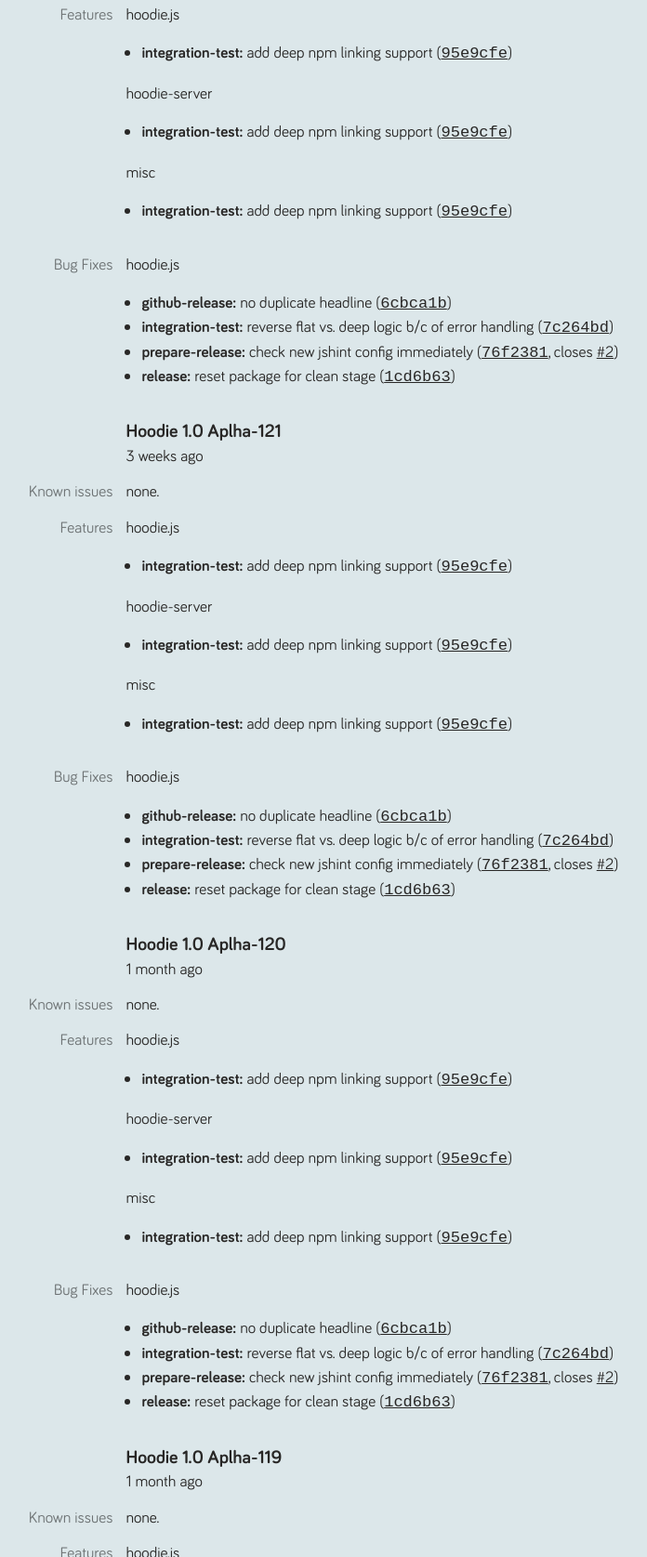
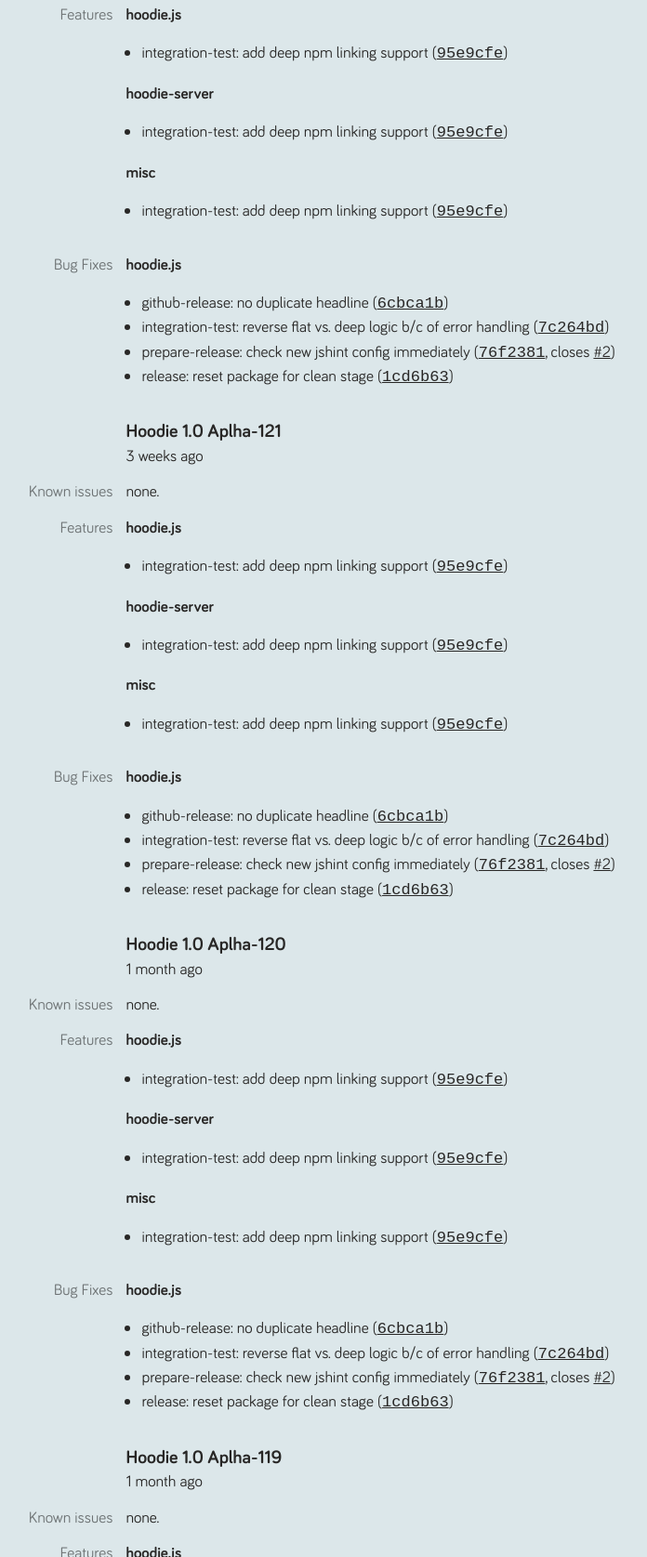
Before and after one commit to gr2m/status.hood.ie, a plain HTML site: page index.html in a window 1280 px wide. Shown: the part 1125-2800 px from the top of the page at 93% size, without its empty margins (295-991 px from the left). Drawn offline with Linux system fonts and the light colour scheme.

Commit message:
fix: bold module names

```diff
--- a/index.html
+++ b/index.html
@@ -33,27 +33,27 @@
           <th>Features</th>
           <td>
 
-            <p>hoodie.js</p>
+            <p><strong>hoodie.js</strong></p>
 
             <ul>
                 <li>
-                    <strong>integration-test:</strong> add deep npm linking support (<a href="https://github.com/hoodiehq/grunt-release-hoodie/commit/95e9cfe9511448cfbc58dfea5d6329fb1c08018f" class="commit-link"><tt>95e9cfe</tt></a>)
+                    integration-test: add deep npm linking support (<a href="https://github.com/hoodiehq/grunt-release-hoodie/commit/95e9cfe9511448cfbc58dfea5d6329fb1c08018f" class="commit-link"><tt>95e9cfe</tt></a>)
                 </li>
             </ul>
 
-            <p>hoodie-server</p>
+            <p><strong>hoodie-server</strong></p>
 
             <ul>
                 <li>
-                    <strong>integration-test:</strong> add deep npm linking support (<a href="https://github.com/hoodiehq/grunt-release-hoodie/commit/95e9cfe9511448cfbc58dfea5d6329fb1c08018f" class="commit-link"><tt>95e9cfe</tt></a>)
+                    integration-test: add deep npm linking support (<a href="https://github.com/hoodiehq/grunt-release-hoodie/commit/95e9cfe9511448cfbc58dfea5d6329fb1c08018f" class="commit-link"><tt>95e9cfe</tt></a>)
                 </li>
             </ul>
 
-            <p>misc</p>
+            <p><strong>misc</strong></p>
 
             <ul>
                 <li>
-                    <strong>integration-test:</strong> add deep npm linking support (<a href="https://github.com/hoodiehq/grunt-release-hoodie/commit/95e9cfe9511448cfbc58dfea5d6329fb1c08018f" class="commit-link"><tt>95e9cfe</tt></a>)
+                    integration-test: add deep npm linking support (<a href="https://github.com/hoodiehq/grunt-release-hoodie/commit/95e9cfe9511448cfbc58dfea5d6329fb1c08018f" class="commit-link"><tt>95e9cfe</tt></a>)
                 </li>
             </ul>
           </td>
@@ -64,20 +64,20 @@
           </th>
           <td>
 
-            <p>hoodie.js</p>
+            <p><strong>hoodie.js</strong></p>
 
             <ul>
                 <li>
-                    <strong>github-release:</strong> no duplicate headline (<a href="https://github.com/hoodiehq/grunt-release-hoodie/commit/6cbca1be270986b536ff118ddac9ee9f8a06b08c" class="commit-link"><tt>6cbca1b</tt></a>)
+                    github-release: no duplicate headline (<a href="https://github.com/hoodiehq/grunt-release-hoodie/commit/6cbca1be270986b536ff118ddac9ee9f8a06b08c" class="commit-link"><tt>6cbca1b</tt></a>)
                 </li>
                 <li>
-                    <strong>integration-test:</strong> reverse flat vs. deep logic b/c of error handling (<a href="https://github.com/hoodiehq/grunt-release-hoodie/commit/7c264bd9a4080cff07e274a5b7cb8d218e9c41dc" class="commit-link"><tt>7c264bd</tt></a>)
+                    integration-test: reverse flat vs. deep logic b/c of error handling (<a href="https://github.com/hoodiehq/grunt-release-hoodie/commit/7c264bd9a4080cff07e274a5b7cb8d218e9c41dc" class="commit-link"><tt>7c264bd</tt></a>)
                 </li>
                 <li>
-                    <strong>prepare-release:</strong> check new jshint config immediately (<a href="https://github.com/hoodiehq/grunt-release-hoodie/commit/76f238120e74f0956425657b749d3f6211d20ab5" class="commit-link"><tt>76f2381</tt></a>, closes <a href="https://github.com/hoodiehq/grunt-release-hoodie/issues/2" class="issue-link" title="Run JSHint right after pulling dotfiles">#2</a>)
+                    prepare-release: check new jshint config immediately (<a href="https://github.com/hoodiehq/grunt-release-hoodie/commit/76f238120e74f0956425657b749d3f6211d20ab5" class="commit-link"><tt>76f2381</tt></a>, closes <a href="https://github.com/hoodiehq/grunt-release-hoodie/issues/2" class="issue-link" title="Run JSHint right after pulling dotfiles">#2</a>)
                 </li>
                 <li>
-                    <strong>release:</strong> reset package for clean stage (<a href="https://github.com/hoodiehq/grunt-release-hoodie/commit/1cd6b634c2dacf95216cf41a86328633283cf44a" class="commit-link"><tt>1cd6b63</tt></a>)
+                    release: reset package for clean stage (<a href="https://github.com/hoodiehq/grunt-release-hoodie/commit/1cd6b634c2dacf95216cf41a86328633283cf44a" class="commit-link"><tt>1cd6b63</tt></a>)
                 </li>
             </ul>
           </td>
@@ -124,27 +124,27 @@
             <th>Features</th>
             <td>
 
-              <p>hoodie.js</p>
+              <p><strong>hoodie.js</strong></p>
 
               <ul>
                   <li>
-                      <strong>integration-test:</strong> add deep npm linking support (<a href="https://github.com/hoodiehq/grunt-release-hoodie/commit/95e9cfe9511448cfbc58dfea5d6329fb1c08018f" class="commit-link"><tt>95e9cfe</tt></a>)
+                      integration-test: add deep npm linking support (<a href="https://github.com/hoodiehq/grunt-release-hoodie/commit/95e9cfe9511448cfbc58dfea5d6329fb1c08018f" class="commit-link"><tt>95e9cfe</tt></a>)
                   </li>
               </ul>
 
-              <p>hoodie-server</p>
+              <p><strong>hoodie-server</strong></p>
 
               <ul>
                   <li>
-                      <strong>integration-test:</strong> add deep npm linking support (<a href="https://github.com/hoodiehq/grunt-release-hoodie/commit/95e9cfe9511448cfbc58dfea5d6329fb1c08018f" class="commit-link"><tt>95e9cfe</tt></a>)
+                      integration-test: add deep npm linking support (<a href="https://github.com/hoodiehq/grunt-release-hoodie/commit/95e9cfe9511448cfbc58dfea5d6329fb1c08018f" class="commit-link"><tt>95e9cfe</tt></a>)
                   </li>
               </ul>
 
-              <p>misc</p>
+              <p><strong>misc</strong></p>
 
               <ul>
                   <li>
-                      <strong>integration-test:</strong> add deep npm linking support (<a href="https://github.com/hoodiehq/grunt-release-hoodie/commit/95e9cfe9511448cfbc58dfea5d6329fb1c08018f" class="commit-link"><tt>95e9cfe</tt></a>)
+                      integration-test: add deep npm linking support (<a href="https://github.com/hoodiehq/grunt-release-hoodie/commit/95e9cfe9511448cfbc58dfea5d6329fb1c08018f" class="commit-link"><tt>95e9cfe</tt></a>)
                   </li>
               </ul>
             </td>
@@ -155,20 +155,20 @@
             </th>
             <td>
 
-              <p>hoodie.js</p>
+              <p><strong>hoodie.js</strong></p>
 
               <ul>
                   <li>
-                      <strong>github-release:</strong> no duplicate headline (<a href="https://github.com/hoodiehq/grunt-release-hoodie/commit/6cbca1be270986b536ff118ddac9ee9f8a06b08c" class="commit-link"><tt>6cbca1b</tt></a>)
+                      github-release: no duplicate headline (<a href="https://github.com/hoodiehq/grunt-release-hoodie/commit/6cbca1be270986b536ff118ddac9ee9f8a06b08c" class="commit-link"><tt>6cbca1b</tt></a>)
                   </li>
                   <li>
-                      <strong>integration-test:</strong> reverse flat vs. deep logic b/c of error handling (<a href="https://github.com/hoodiehq/grunt-release-hoodie/commit/7c264bd9a4080cff07e274a5b7cb8d218e9c41dc" class="commit-link"><tt>7c264bd</tt></a>)
+                      integration-test: reverse flat vs. deep logic b/c of error handling (<a href="https://github.com/hoodiehq/grunt-release-hoodie/commit/7c264bd9a4080cff07e274a5b7cb8d218e9c41dc" class="commit-link"><tt>7c264bd</tt></a>)
                   </li>
                   <li>
-                      <strong>prepare-release:</strong> check new jshint config immediately (<a href="https://github.com/hoodiehq/grunt-release-hoodie/commit/76f238120e74f0956425657b749d3f6211d20ab5" class="commit-link"><tt>76f2381</tt></a>, closes <a href="https://github.com/hoodiehq/grunt-release-hoodie/issues/2" class="issue-link" title="Run JSHint right after pulling dotfiles">#2</a>)
+                      prepare-release: check new jshint config immediately (<a href="https://github.com/hoodiehq/grunt-release-hoodie/commit/76f238120e74f0956425657b749d3f6211d20ab5" class="commit-link"><tt>76f2381</tt></a>, closes <a href="https://github.com/hoodiehq/grunt-release-hoodie/issues/2" class="issue-link" title="Run JSHint right after pulling dotfiles">#2</a>)
                   </li>
                   <li>
-                      <strong>release:</strong> reset package for clean stage (<a href="https://github.com/hoodiehq/grunt-release-hoodie/commit/1cd6b634c2dacf95216cf41a86328633283cf44a" class="commit-link"><tt>1cd6b63</tt></a>)
+                      release: reset package for clean stage (<a href="https://github.com/hoodiehq/grunt-release-hoodie/commit/1cd6b634c2dacf95216cf41a86328633283cf44a" class="commit-link"><tt>1cd6b63</tt></a>)
                   </li>
               </ul>
             </td>
@@ -197,27 +197,27 @@
             <th>Features</th>
             <td>
 
-              <p>hoodie.js</p>
+              <p><strong>hoodie.js</strong></p>
 
               <ul>
                   <li>
-                      <strong>integration-test:</strong> add deep npm linking support (<a href="https://github.com/hoodiehq/grunt-release-hoodie/commit/95e9cfe9511448cfbc58dfea5d6329fb1c08018f" class="commit-link"><tt>95e9cfe</tt></a>)
+                      integration-test: add deep npm linking support (<a href="https://github.com/hoodiehq/grunt-release-hoodie/commit/95e9cfe9511448cfbc58dfea5d6329fb1c08018f" class="commit-link"><tt>95e9cfe</tt></a>)
                   </li>
               </ul>
 
-              <p>hoodie-server</p>
+              <p><strong>hoodie-server</strong></p>
 
               <ul>
                   <li>
-                      <strong>integration-test:</strong> add deep npm linking support (<a href="https://github.com/hoodiehq/grunt-release-hoodie/commit/95e9cfe9511448cfbc58dfea5d6329fb1c08018f" class="commit-link"><tt>95e9cfe</tt></a>)
+                      integration-test: add deep npm linking support (<a href="https://github.com/hoodiehq/grunt-release-hoodie/commit/95e9cfe9511448cfbc58dfea5d6329fb1c08018f" class="commit-link"><tt>95e9cfe</tt></a>)
                   </li>
               </ul>
 
-              <p>misc</p>
+              <p><strong>misc</strong></p>
 
               <ul>
                   <li>
-                      <strong>integration-test:</strong> add deep npm linking support (<a href="https://github.com/hoodiehq/grunt-release-hoodie/commit/95e9cfe9511448cfbc58dfea5d6329fb1c08018f" class="commit-link"><tt>95e9cfe</tt></a>)
+                      integration-test: add deep npm linking support (<a href="https://github.com/hoodiehq/grunt-release-hoodie/commit/95e9cfe9511448cfbc58dfea5d6329fb1c08018f" class="commit-link"><tt>95e9cfe</tt></a>)
                   </li>
               </ul>
             </td>
@@ -228,20 +228,20 @@
             </th>
             <td>
 
-              <p>hoodie.js</p>
+              <p><strong>hoodie.js</strong></p>
 
               <ul>
                   <li>
-                      <strong>github-release:</strong> no duplicate headline (<a href="https://github.com/hoodiehq/grunt-release-hoodie/commit/6cbca1be270986b536ff118ddac9ee9f8a06b08c" class="commit-link"><tt>6cbca1b</tt></a>)
+                      github-release: no duplicate headline (<a href="https://github.com/hoodiehq/grunt-release-hoodie/commit/6cbca1be270986b536ff118ddac9ee9f8a06b08c" class="commit-link"><tt>6cbca1b</tt></a>)
                   </li>
                   <li>
-                      <strong>integration-test:</strong> reverse flat vs. deep logic b/c of error handling (<a href="https://github.com/hoodiehq/grunt-release-hoodie/commit/7c264bd9a4080cff07e274a5b7cb8d218e9c41dc" class="commit-link"><tt>7c264bd</tt></a>)
+                      integration-test: reverse flat vs. deep logic b/c of error handling (<a href="https://github.com/hoodiehq/grunt-release-hoodie/commit/7c264bd9a4080cff07e274a5b7cb8d218e9c41dc" class="commit-link"><tt>7c264bd</tt></a>)
                   </li>
                   <li>
-                      <strong>prepare-release:</strong> check new jshint config immediately (<a href="https://github.com/hoodiehq/grunt-release-hoodie/commit/76f238120e74f0956425657b749d3f6211d20ab5" class="commit-link"><tt>76f2381</tt></a>, closes <a href="https://github.com/hoodiehq/grunt-release-hoodie/issues/2" class="issue-link" title="Run JSHint right after pulling dotfiles">#2</a>)
+                      prepare-release: check new jshint config immediately (<a href="https://github.com/hoodiehq/grunt-release-hoodie/commit/76f238120e74f0956425657b749d3f6211d20ab5" class="commit-link"><tt>76f2381</tt></a>, closes <a href="https://github.com/hoodiehq/grunt-release-hoodie/issues/2" class="issue-link" title="Run JSHint right after pulling dotfiles">#2</a>)
                   </li>
                   <li>
-                      <strong>release:</strong> reset package for clean stage (<a href="https://github.com/hoodiehq/grunt-release-hoodie/commit/1cd6b634c2dacf95216cf41a86328633283cf44a" class="commit-link"><tt>1cd6b63</tt></a>)
+                      release: reset package for clean stage (<a href="https://github.com/hoodiehq/grunt-release-hoodie/commit/1cd6b634c2dacf95216cf41a86328633283cf44a" class="commit-link"><tt>1cd6b63</tt></a>)
                   </li>
               </ul>
             </td>
@@ -267,27 +267,27 @@
             <th>Features</th>
             <td>
 
-              <p>hoodie.js</p>
+              <p><strong>hoodie.js</strong></p>
 
               <ul>
                   <li>
-                      <strong>integration-test:</strong> add deep npm linking support (<a href="https://github.com/hoodiehq/grunt-release-hoodie/commit/95e9cfe9511448cfbc58dfea5d6329fb1c08018f" class="commit-link"><tt>95e9cfe</tt></a>)
+                      integration-test: add deep npm linking support (<a href="https://github.com/hoodiehq/grunt-release-hoodie/commit/95e9cfe9511448cfbc58dfea5d6329fb1c08018f" class="commit-link"><tt>95e9cfe</tt></a>)
                   </li>
               </ul>
 
-              <p>hoodie-server</p>
+              <p><strong>hoodie-server</strong></p>
 
               <ul>
                   <li>
-                      <strong>integration-test:</strong> add deep npm linking support (<a href="https://github.com/hoodiehq/grunt-release-hoodie/commit/95e9cfe9511448cfbc58dfea5d6329fb1c08018f" class="commit-link"><tt>95e9cfe</tt></a>)
+                      integration-test: add deep npm linking support (<a href="https://github.com/hoodiehq/grunt-release-hoodie/commit/95e9cfe9511448cfbc58dfea5d6329fb1c08018f" class="commit-link"><tt>95e9cfe</tt></a>)
                   </li>
               </ul>
 
-              <p>misc</p>
+              <p><strong>misc</strong></p>
 
               <ul>
                   <li>
-                      <strong>integration-test:</strong> add deep npm linking support (<a href="https://github.com/hoodiehq/grunt-release-hoodie/commit/95e9cfe9511448cfbc58dfea5d6329fb1c08018f" class="commit-link"><tt>95e9cfe</tt></a>)
+                      integration-test: add deep npm linking support (<a href="https://github.com/hoodiehq/grunt-release-hoodie/commit/95e9cfe9511448cfbc58dfea5d6329fb1c08018f" class="commit-link"><tt>95e9cfe</tt></a>)
                   </li>
               </ul>
             </td>
@@ -298,20 +298,20 @@
             </th>
             <td>
 
-              <p>hoodie.js</p>
+              <p><strong>hoodie.js</strong></p>
 
               <ul>
                   <li>
-                      <strong>github-release:</strong> no duplicate headline (<a href="https://github.com/hoodiehq/grunt-release-hoodie/commit/6cbca1be270986b536ff118ddac9ee9f8a06b08c" class="commit-link"><tt>6cbca1b</tt></a>)
+                      github-release: no duplicate headline (<a href="https://github.com/hoodiehq/grunt-release-hoodie/commit/6cbca1be270986b536ff118ddac9ee9f8a06b08c" class="commit-link"><tt>6cbca1b</tt></a>)
                   </li>
                   <li>
-                      <strong>integration-test:</strong> reverse flat vs. deep logic b/c of error handling (<a href="https://github.com/hoodiehq/grunt-release-hoodie/commit/7c264bd9a4080cff07e274a5b7cb8d218e9c41dc" class="commit-link"><tt>7c264bd</tt></a>)
+                      integration-test: reverse flat vs. deep logic b/c of error handling (<a href="https://github.com/hoodiehq/grunt-release-hoodie/commit/7c264bd9a4080cff07e274a5b7cb8d218e9c41dc" class="commit-link"><tt>7c264bd</tt></a>)
                   </li>
                   <li>
-                      <strong>prepare-release:</strong> check new jshint config immediately (<a href="https://github.com/hoodiehq/grunt-release-hoodie/commit/76f238120e74f0956425657b749d3f6211d20ab5" class="commit-link"><tt>76f2381</tt></a>, closes <a href="https://github.com/hoodiehq/grunt-release-hoodie/issues/2" class="issue-link" title="Run JSHint right after pulling dotfiles">#2</a>)
+                      prepare-release: check new jshint config immediately (<a href="https://github.com/hoodiehq/grunt-release-hoodie/commit/76f238120e74f0956425657b749d3f6211d20ab5" class="commit-link"><tt>76f2381</tt></a>, closes <a href="https://github.com/hoodiehq/grunt-release-hoodie/issues/2" class="issue-link" title="Run JSHint right after pulling dotfiles">#2</a>)
                   </li>
                   <li>
-                      <strong>release:</strong> reset package for clean stage (<a href="https://github.com/hoodiehq/grunt-release-hoodie/commit/1cd6b634c2dacf95216cf41a86328633283cf44a" class="commit-link"><tt>1cd6b63</tt></a>)
+                      release: reset package for clean stage (<a href="https://github.com/hoodiehq/grunt-release-hoodie/commit/1cd6b634c2dacf95216cf41a86328633283cf44a" class="commit-link"><tt>1cd6b63</tt></a>)
                   </li>
               </ul>
             </td>
@@ -337,27 +337,27 @@
             <th>Features</th>
             <td>
 
-              <p>hoodie.js</p>
+              <p><strong>hoodie.js</strong></p>
 
               <ul>
                   <li>
-                      <strong>integration-test:</strong> add deep npm linking support (<a href="https://github.com/hoodiehq/grunt-release-hoodie/commit/95e9cfe9511448cfbc58dfea5d6329fb1c08018f" class="commit-link"><tt>95e9cfe</tt></a>)
+                      integration-test: add deep npm linking support (<a href="https://github.com/hoodiehq/grunt-release-hoodie/commit/95e9cfe9511448cfbc58dfea5d6329fb1c08018f" class="commit-link"><tt>95e9cfe</tt></a>)
                   </li>
               </ul>
 
-              <p>hoodie-server</p>
+              <p><strong>hoodie-server</strong></p>
 
               <ul>
                   <li>
-                      <strong>integration-test:</strong> add deep npm linking support (<a href="https://github.com/hoodiehq/grunt-release-hoodie/commit/95e9cfe9511448cfbc58dfea5d6329fb1c08018f" class="commit-link"><tt>95e9cfe</tt></a>)
+                      integration-test: add deep npm linking support (<a href="https://github.com/hoodiehq/grunt-release-hoodie/commit/95e9cfe9511448cfbc58dfea5d6329fb1c08018f" class="commit-link"><tt>95e9cfe</tt></a>)
                   </li>
               </ul>
 
-              <p>misc</p>
+              <p><strong>misc</strong></p>
 
               <ul>
                   <li>
-                      <strong>integration-test:</strong> add deep npm linking support (<a href="https://github.com/hoodiehq/grunt-release-hoodie/commit/95e9cfe9511448cfbc58dfea5d6329fb1c08018f" class="commit-link"><tt>95e9cfe</tt></a>)
+                      integration-test: add deep npm linking support (<a href="https://github.com/hoodiehq/grunt-release-hoodie/commit/95e9cfe9511448cfbc58dfea5d6329fb1c08018f" class="commit-link"><tt>95e9cfe</tt></a>)
                   </li>
               </ul>
             </td>
@@ -368,20 +368,20 @@
             </th>
             <td>
 
-              <p>hoodie.js</p>
+              <p><strong>hoodie.js</strong></p>
 
               <ul>
                   <li>
-                      <strong>github-release:</strong> no duplicate headline (<a href="https://github.com/hoodiehq/grunt-release-hoodie/commit/6cbca1be270986b536ff118ddac9ee9f8a06b08c" class="commit-link"><tt>6cbca1b</tt></a>)
+                      github-release: no duplicate headline (<a href="https://github.com/hoodiehq/grunt-release-hoodie/commit/6cbca1be270986b536ff118ddac9ee9f8a06b08c" class="commit-link"><tt>6cbca1b</tt></a>)
                   </li>
                   <li>
-                      <strong>integration-test:</strong> reverse flat vs. deep logic b/c of error handling (<a href="https://github.com/hoodiehq/grunt-release-hoodie/commit/7c264bd9a4080cff07e274a5b7cb8d218e9c41dc" class="commit-link"><tt>7c264bd</tt></a>)
+                      integration-test: reverse flat vs. deep logic b/c of error handling (<a href="https://github.com/hoodiehq/grunt-release-hoodie/commit/7c264bd9a4080cff07e274a5b7cb8d218e9c41dc" class="commit-link"><tt>7c264bd</tt></a>)
                   </li>
                   <li>
-                      <strong>prepare-release:</strong> check new jshint config immediately (<a href="https://github.com/hoodiehq/grunt-release-hoodie/commit/76f238120e74f0956425657b749d3f6211d20ab5" class="commit-link"><tt>76f2381</tt></a>, closes <a href="https://github.com/hoodiehq/grunt-release-hoodie/issues/2" class="issue-link" title="Run JSHint right after pulling dotfiles">#2</a>)
+                      prepare-release: check new jshint config immediately (<a href="https://github.com/hoodiehq/grunt-release-hoodie/commit/76f238120e74f0956425657b749d3f6211d20ab5" class="commit-link"><tt>76f2381</tt></a>, closes <a href="https://github.com/hoodiehq/grunt-release-hoodie/issues/2" class="issue-link" title="Run JSHint right after pulling dotfiles">#2</a>)
                   </li>
                   <li>
-                      <strong>release:</strong> reset package for clean stage (<a href="https://github.com/hoodiehq/grunt-release-hoodie/commit/1cd6b634c2dacf95216cf41a86328633283cf44a" class="commit-link"><tt>1cd6b63</tt></a>)
+                      release: reset package for clean stage (<a href="https://github.com/hoodiehq/grunt-release-hoodie/commit/1cd6b634c2dacf95216cf41a86328633283cf44a" class="commit-link"><tt>1cd6b63</tt></a>)
                   </li>
               </ul>
             </td>
```
